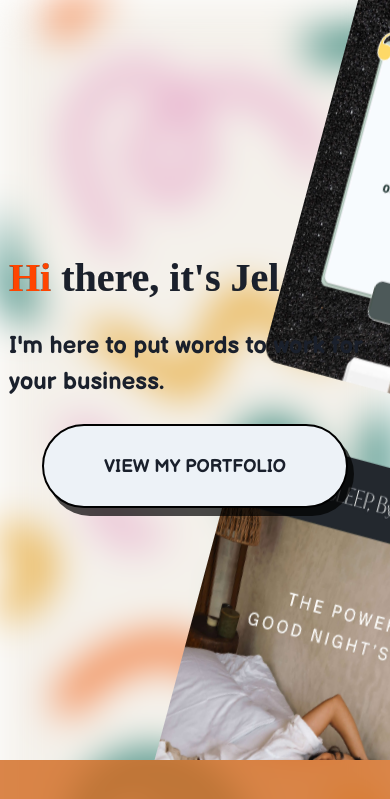
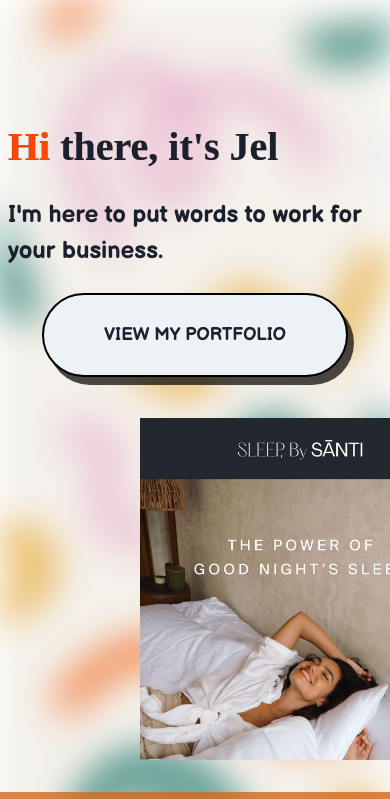
Before and after one commit to jasonLapina/Jelanie, a Next.js app: page / in a window 390 px wide. Shown: the top 799 px of the page. Built offline with nearby package versions, Linux system fonts and the light colour scheme; a web font is replaced by a local one.

Commit message:
hero section more responsiveness

```diff
--- a/components/Hero/Hero.js
+++ b/components/Hero/Hero.js
@@ -34,11 +34,12 @@ function Hero() {
     >
       <Grid
         alignItems='center'
-        px={{ md: "16px", base: "9px" }}
+        // px={{ md: "16px", base: "9px" }}
         gridTemplateColumns={{ base: "1fr", md: "10fr 1fr" }}
         overflow='hidden'
         h='90vh'
         pos='relative'
+        mb={{ base: "32px", md: "0" }}
       >
         <Box
           bgSize='cover'
@@ -47,6 +48,7 @@ function Hero() {
           maxW='768px'
           justifySelf='center'
           py='120px'
+          px={{ md: "16px", base: "8px" }}
         >
           <VStack align='normal' gap='24px'>
             <Heading
--- a/components/Hero/HeroMarquee.js
+++ b/components/Hero/HeroMarquee.js
@@ -15,12 +15,10 @@ export default function HeroMarquee() {
   const [isMedium] = useMediaQuery("(min-width: 768px)");
   return (
     <Marquee
-      direction='up'
+      direction={isMedium ? "up" : "right"}
       style={{
-        transform: "rotate(285deg) scaleX(1.2)",
+        transform: isMedium ? "rotate(285deg) scaleX(1.2)" : "",
         overflow: "hidden",
-        position: isMedium ? "" : "absolute",
-        zIndex: isMedium ? 1 : -1,
       }}
       speed={150}
     >
@@ -31,7 +29,7 @@ export default function HeroMarquee() {
           my='16px'
           h='420px'
           w='320px'
-          borderRadius='15px'
+          borderRadius={{ md: "15px", base: "0" }}
           overflow='hidden'
         >
           <Image alt={pic} src={`/assets/work_samples/${pic}`} />
```
Also changed, not shown: public/assets/jelanie.png (added).
